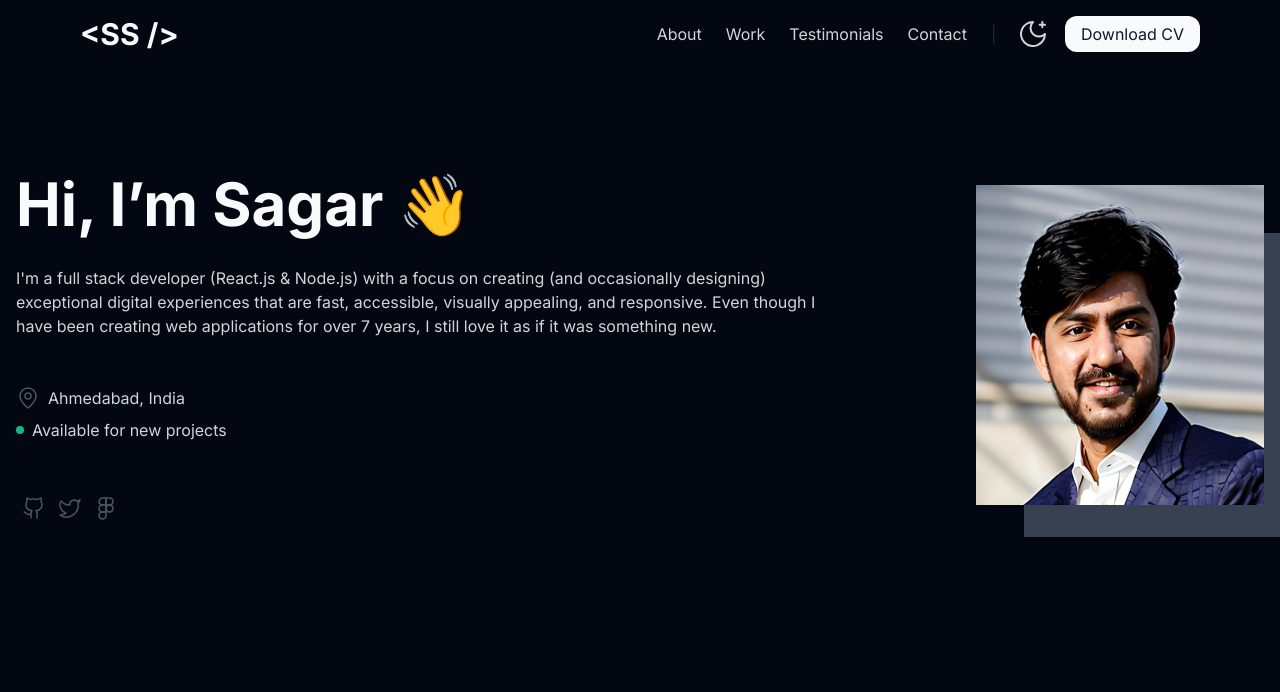
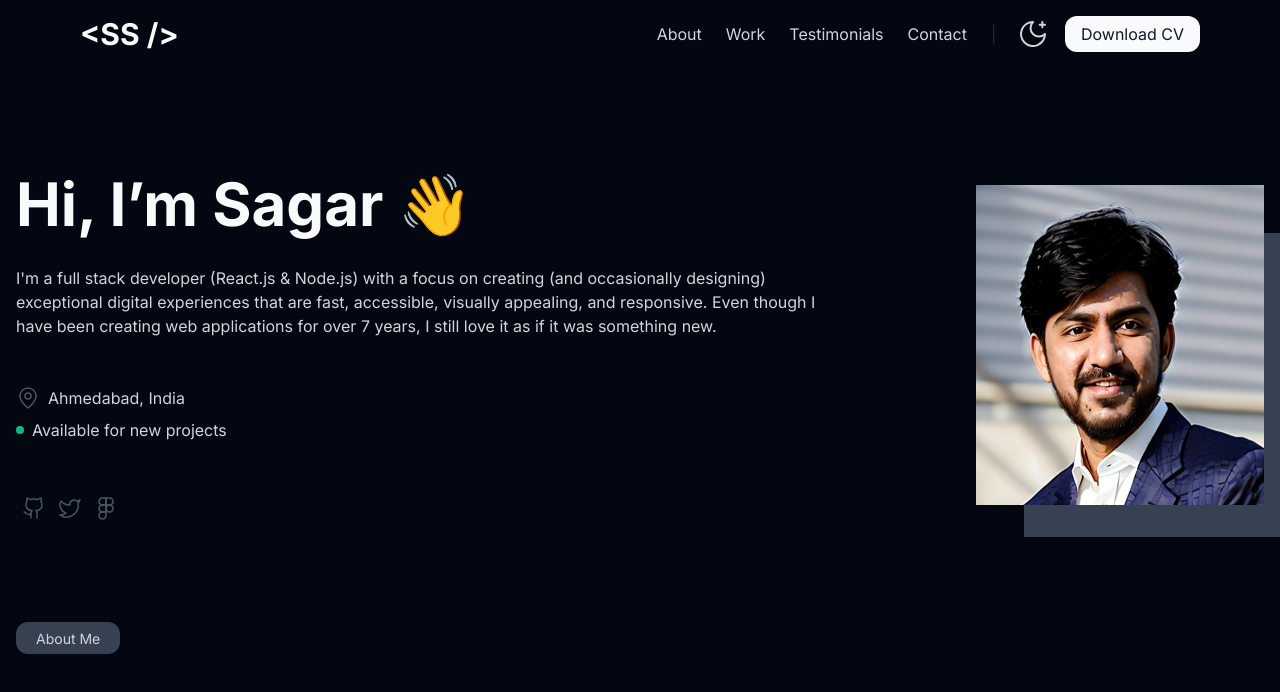
Before and after one commit to nuki1048/portfolio, a Next.js app: page / in a window 1280 px wide. Shown: the top 692 px of the page. Built offline with nearby package versions, Linux system fonts and the light colour scheme.

Commit message:
feat: add component tag

```diff
--- /dev/null
+++ b/src/app/components/tag/tag.tsx
@@ -0,0 +1,15 @@
+interface Props {
+  children: string;
+}
+
+const Tag: React.FC<Props> = ({ children }) => {
+  return (
+    <div className="w-fit px-5 py-1 rounded-xl bg-gray-light-200 dark:bg-gray-dark-200">
+      <span className="text-sm text-gray-light-600 dark:text-gray-dark-600">
+        {children}
+      </span>
+    </div>
+  );
+};
+
+export default Tag;
--- a/src/app/page.tsx
+++ b/src/app/page.tsx
@@ -1,9 +1,11 @@
 import Promo from './components/promo/promo';
+import Tag from './components/tag/tag';
 
 export default function Home(): JSX.Element {
   return (
     <main className="container mx-auto">
       <Promo />
+      <Tag>About Me</Tag>
     </main>
   );
 }
```
